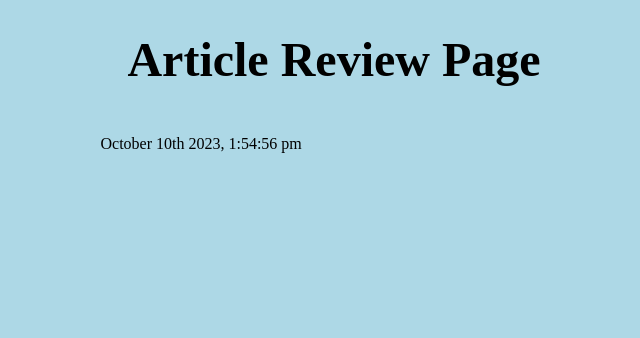
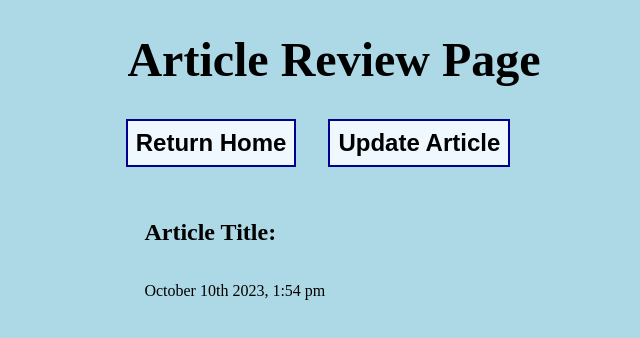
Before and after one commit to Amiriel01/API-Blog-Website, a React (Vite) app in the folder admin/: page /article/1 in a window 1280 px wide. Shown: the top 338 px of the page, without its empty margins (306-946 px from the left). Built offline with nearby package versions, Linux system fonts and the light colour scheme; no server answers.

Commit message:
styled homepage, created ArticleUpdate routing

```diff
--- a/admin/src/App.css
+++ b/admin/src/App.css
@@ -6,7 +6,7 @@ body {
   text-align: center;
 }
 
-.article-container {
+.all-articles-container {
   display: flex;
   justify-content: space-around;
   flex-wrap: wrap;
@@ -15,11 +15,13 @@ body {
 
 .article-card {
   border: solid darkblue 2px;
-  width: 20%;
+  width: 20rem;
+  height: 10rem;
   margin-bottom: 2rem;
   padding: 1rem;
   background-color: aliceblue;
-  text-decoration: none;
+  overflow: hidden;
+  word-wrap: break-word;
 }
 
 .page-title {
@@ -57,6 +59,26 @@ textarea {
   padding-left: 0;
 }
 
+.article-container {
+  width: 30%;
+  margin-left: auto;
+  margin-right: auto;
+  margin-top: 2rem;
+  /* text-align: center; */
+}
+
+#article-title-container {
+  display: flex;
+}
+
+#article-title {
+  margin-right: 1rem;
+}
+.article-buttons {
+  display: flex;
+  justify-content: center;
+}
+
 button {
   padding: .5rem;
   font-size: 1.5rem;
--- a/admin/src/App.jsx
+++ b/admin/src/App.jsx
@@ -8,22 +8,18 @@ import React from 'react';
 import Homepage from './Homepage';
 import Article from './Article';
 import CreateArticle from './CreateArticle';
+import ArticleUpdate from './ArticleUpdate';
 
 export default function App() {
-
-
-  // //get an single article by id and its details
-
 
   return (
     <>
       <div>
         <Routes>
-          <Route path="*" element={<Homepage
-          />} />
-          <Route path="/article/:id" element={<Article
-          />} />
-          <Route path="/CreateArticle" element={<CreateArticle
+          <Route path="*" element={<Homepage />} />
+          <Route path="/article/:id" element={<Article />} />
+          <Route path="/CreateArticle" element={<CreateArticle />} />
+          <Route path="/ArticleUpdate" element={<ArticleUpdate
           />} />
         </Routes>
       </div>
--- a/admin/src/Article.jsx
+++ b/admin/src/Article.jsx
@@ -11,7 +11,7 @@ export default function Article() {
     const [article, setArticle] = useState([]);
 
     async function getArticle() {
-        await axios.get(`http://localhost:3000/routers/article/${ id }`).then((response) => {
+        await axios.get(`http://localhost:3000/routers/article/${id}`).then((response) => {
             setArticle(response.data);
         });
     }
@@ -25,9 +25,25 @@ export default function Article() {
     return (
         <>
             <h1 className="page-title">Article Review Page</h1>
+            <div className="article-buttons">
+                <Link to="/Homepage">
+                    <button id="homepage-button">
+                        Return Home
+                    </button>
+                </Link>
+                <Link to="/ArticleUpdate">
+                    <button id="homepage-button">
+                        Update Article
+                    </button>
+                </Link>
+            </div>
             <div className="article-container">
-                <p>{article.title}</p>
-                <p>{moment(article.timestamp).format('MMMM Do YYYY, h:mm:ss a')}</p>
+                <div id="article-title-container">
+                    <h2 id="article-title">Article Title: </h2>
+
+                    <h2>{article.title}</h2>
+                </div>
+                <p>{moment(article.timestamp).format('MMMM Do YYYY, h:mm a')}</p>
                 <p>{article.article_text}</p>
                 <p>{article.comments}</p>
             </div>
--- /dev/null
+++ b/admin/src/ArticleUpdate.jsx
@@ -0,0 +1,12 @@
+import React from "react";
+import { BrowserRouter, Route, Link, Routes, useLocation } from 'react-router-dom';
+import { useEffect, useState } from "react";
+import App from "./App";
+import moment from "moment"
+import { useParams } from "react-router-dom";
+import axios from 'axios'
+import Article from "./Article";
+
+export default function ArticleCreate() {
+
+}
--- a/admin/src/Homepage.jsx
+++ b/admin/src/Homepage.jsx
@@ -32,14 +32,13 @@ export default function Homepage() {
                     </button>
                 </Link>
             </div>
-            <div className="article-container">
+            <div className="all-articles-container">
                     {articles.map((article) => {
-
                         return <Link to={"/Article/" + article._id}
                             key={article._id}>
                             <div className="article-card" >
                                 <h2>{article.title}</h2>
-                            <p>{moment(article.timestamp).format('MMMM Do YYYY, h:mm:ss a')}</p>
+                                <p>{moment(article.timestamp).format('MMMM Do YYYY, h:mm a')}</p>
                                 <p>{article.article_text}</p>
                                 <p>{article.comments}</p>
                             </div>
```
Also changed, not shown: package.json (added, +7 -0 lines). Lines whose indentation alone changed are shown as unchanged.
